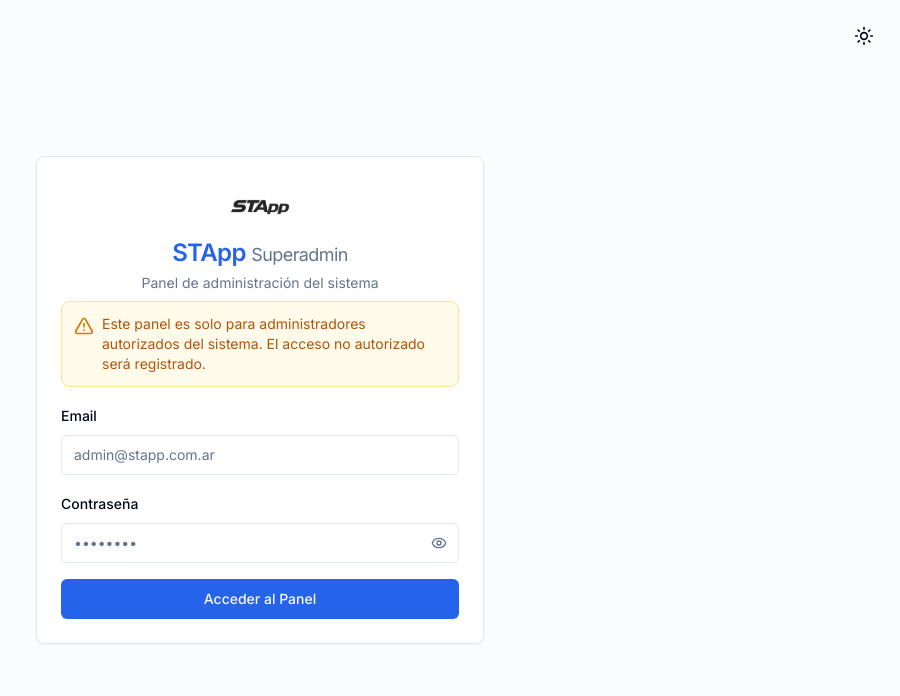
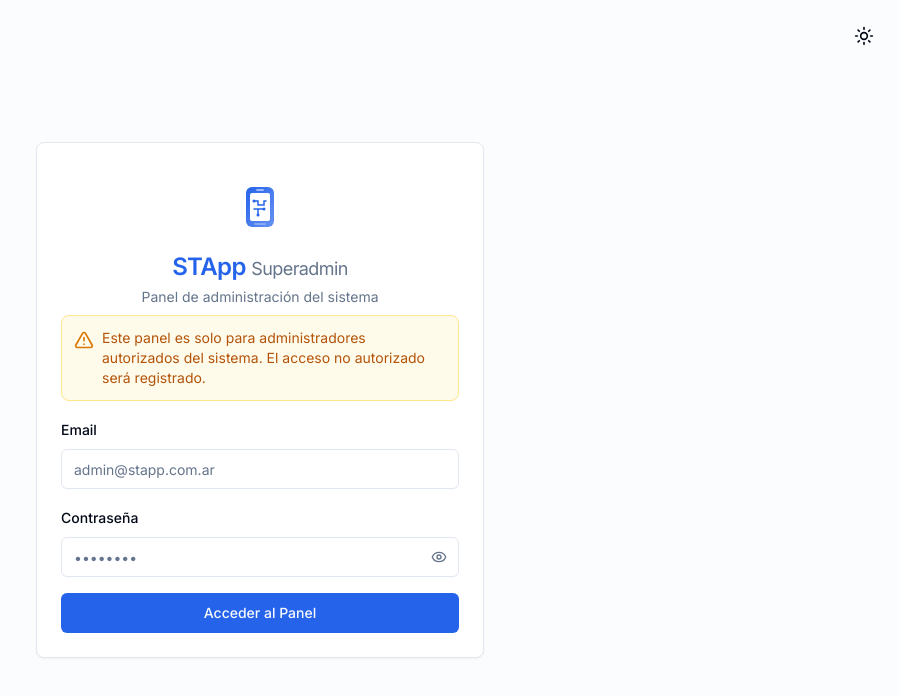
Before and after one commit to luismunozse/stapp, a Next.js app: page /superadmin-login in a window 1280 px wide. Shown: the top 696 px of the page, without its empty margins (380-1280 px from the left). Built offline with nearby package versions, Linux system fonts and the light colour scheme; no server answers.

Commit message:
ajustando pagina de superadmin

```diff
--- a/app/superadmin-login/page.tsx
+++ b/app/superadmin-login/page.tsx
@@ -14,8 +14,8 @@ import {
   CardTitle,
 } from "@/components/ui/card"
 import { ThemeToggle } from "@/components/ui/theme-toggle"
-import { Eye, EyeOff, Shield, AlertTriangle } from "lucide-react"
-import Image from "next/image"
+import { Eye, EyeOff, AlertTriangle } from "lucide-react"
+import { STAppLogo } from "@/components/shared/stapp-logo"
 
 function LoginForm() {
   const router = useRouter()
@@ -71,20 +71,7 @@ function LoginForm() {
       <Card className="w-full max-w-md">
         <CardHeader className="space-y-1 pb-2">
           <div className="flex justify-center py-4">
-            <Image
-              src="/logo.png"
-              alt="STApp"
-              width={64}
-              height={64}
-              className="dark:hidden"
-            />
-            <Image
-              src="/logo-white.png"
-              alt="STApp"
-              width={64}
-              height={64}
-              className="hidden dark:block"
-            />
+            <STAppLogo size="lg" showText={false} />
           </div>
           <CardTitle className="text-center text-2xl">
             <span className="text-primary">STApp</span>{" "}
```
